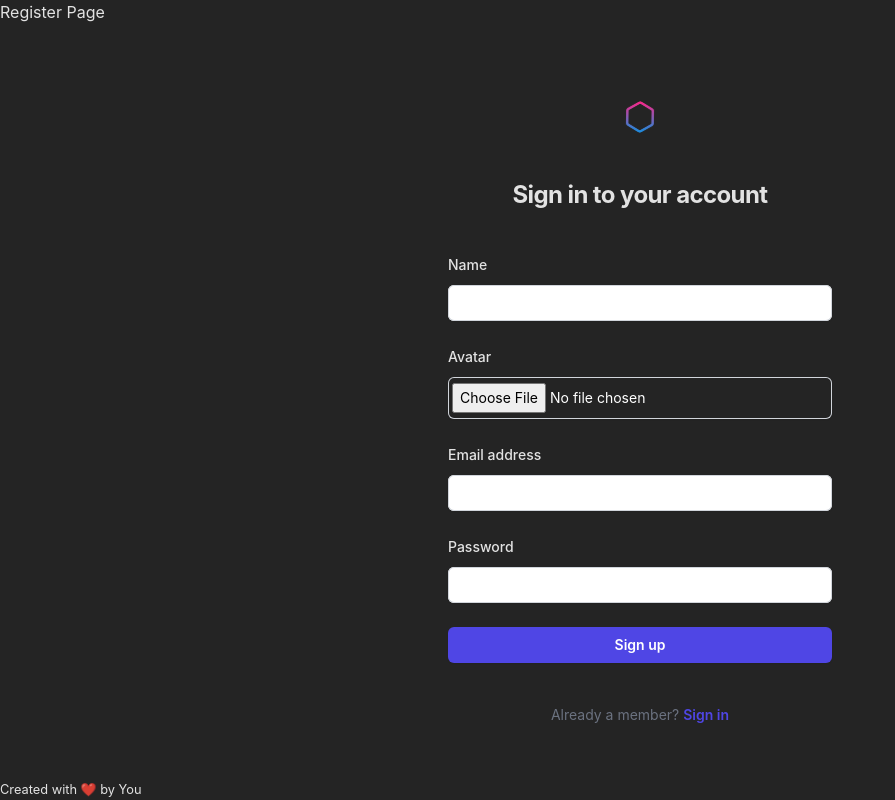
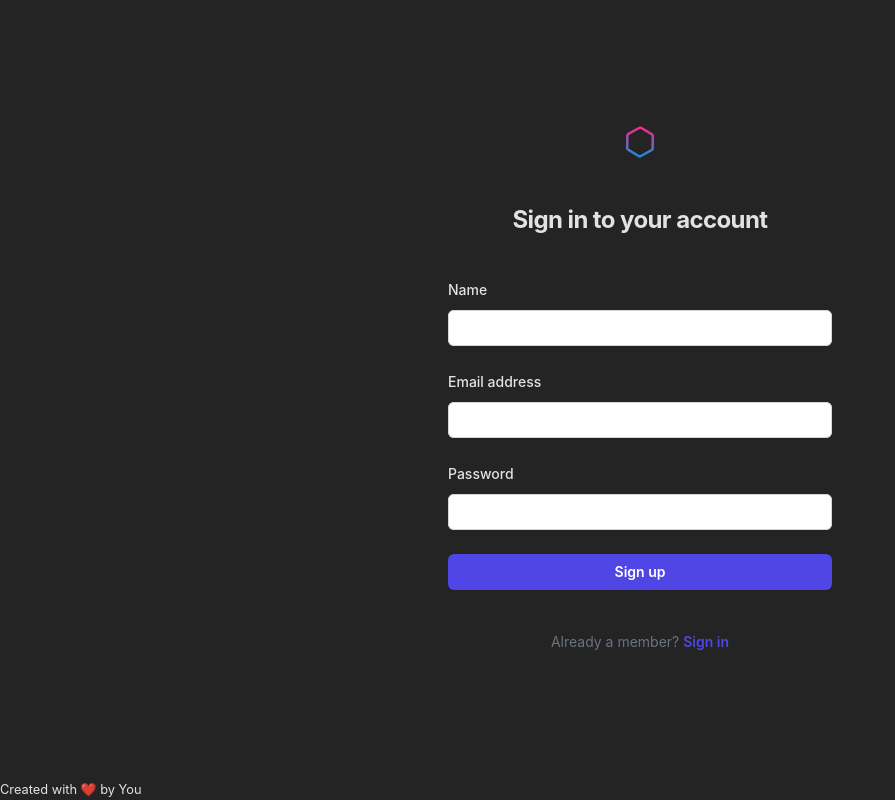
Before and after one commit to alexvedt/workflow-team-2, a React (Vite) app: page /register in a window 1280 px wide. Shown: the whole page, without its empty margins (0-895 px from the left). Built offline with nearby package versions, Linux system fonts and the light colour scheme; no server answers.

Commit message:
fixed finish reg-form

```diff
--- a/src/components/example-login/index.jsx
+++ b/src/components/example-login/index.jsx
@@ -71,7 +71,6 @@ function LoginForm() {
   if (error.general) return <div>An error occurred: {error.general}</div>;
 
   return (
-    <div className="flex flex-col justify-center min-w-50 min-h-half">
     <div className="flex flex-col justify-center flex-1 min-h-full px-6 py-12 bg-custom lg:px-8">
       <div className="sm:mx-auto sm:w-full sm:max-w-sm">
         <img
@@ -112,9 +111,7 @@ function LoginForm() {
                   className="px-1 block w-full rounded-md border-0 py-1.5 text-white shadow-sm ring-1 ring-inset ring-gray-300 placeholder:text-gray-400 focus:ring-2 focus:ring-inset focus:ring-indigo-600 sm:text-sm sm:leading-6"
                 />
               </div>
-                {error.email && (
-                  <div className="text-red-500">{error.email}</div>
-                )}
+              {error.email && <div className="text-red-500">{error.email}</div>}
             </div>
 
             <div>
@@ -166,7 +163,6 @@ function LoginForm() {
         </p>
       </div>
     </div>
-    </div>
   );
 }
 
--- a/src/components/example-register/index.jsx
+++ b/src/components/example-register/index.jsx
@@ -26,7 +26,7 @@ function RegisterForm() {
   const handleOnSubmit = async (event) => {
     event.preventDefault();
 
-    const { email, password, name, avatar } = event.target.elements;
+    const { email, password, name } = event.target.elements;
 
     let fieldErrors = {};
 
@@ -50,30 +50,28 @@ function RegisterForm() {
     }
 
     // Create a FormData instance
-    const formData = new FormData();
-    formData.append("name", name.value);
-    formData.append("email", email.value);
-    formData.append("password", password.value);
-
-    // Attach the avatar if present
-    if (avatar.files[0]) {
-      formData.append("avatar", avatar.files[0]);
-    }
+    const requestData = {
+      name: name.value,
+      email: email.value,
+      password: password.value,
+    };
 
     setIsLoading(true);
 
     try {
-      const res = await fetch(
+      const response = await fetch(
         "https://api.noroff.dev/api/v1/social/auth/register",
         {
           method: "POST",
-          body: formData, // Use formData as body
-          // No content-type header, it'll be set automatically with boundary parameter
+          headers: {
+            "Content-Type": "application/json",
+          },
+          body: JSON.stringify(requestData),
         }
       );
 
-      const data = await res.json();
-      if (res.ok) {
+      const data = await response.json();
+      if (response.ok) {
         setIsSuccess(true);
         localStorage.setItem("email", email.value);
         navigateToHome();
@@ -135,26 +133,6 @@ function RegisterForm() {
               {error.name && (
                 <p className="text-red-500 text-xs mt-2">{error.name}</p>
               )}
-            </div>
-
-            <div>
-              <label
-                htmlFor="avatar"
-                className="block text-sm font-medium leading-6 text-white-900"
-              >
-                Avatar
-              </label>
-
-              <div className="mt-2">
-                <input
-                  key={Date.now()}
-                  id="avatar"
-                  name="avatar"
-                  type="file"
-                  autoComplete="avatar"
-                  className="px-1 block w-full rounded-md border-0 py-1.5 text-white shadow-sm ring-1 ring-inset ring-gray-300 placeholder:text-gray-400 focus:ring-2 focus:ring-inset focus:ring-indigo-600 sm:text-sm sm:leading-6"
-                />
-              </div>
             </div>
 
             <div>
--- a/src/pages/Register.jsx
+++ b/src/pages/Register.jsx
@@ -7,7 +7,6 @@ import RegisterForm from "../components/example-register";
 export default function RegisterPage() {
   return (
     <>
-      <h1>Register Page</h1>
       <RegisterForm />
     </>
   );
```
Lines whose indentation alone changed are shown as unchanged.
